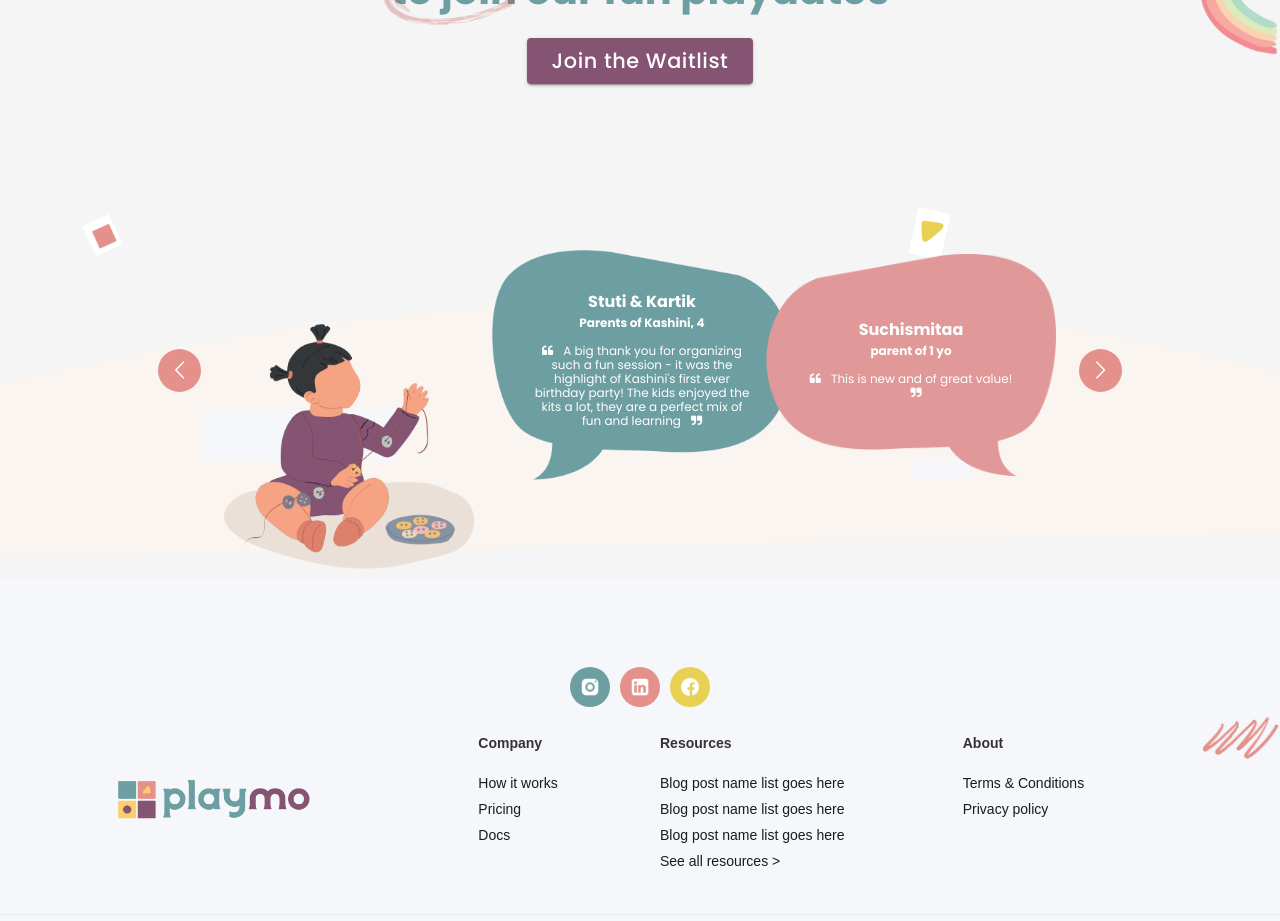
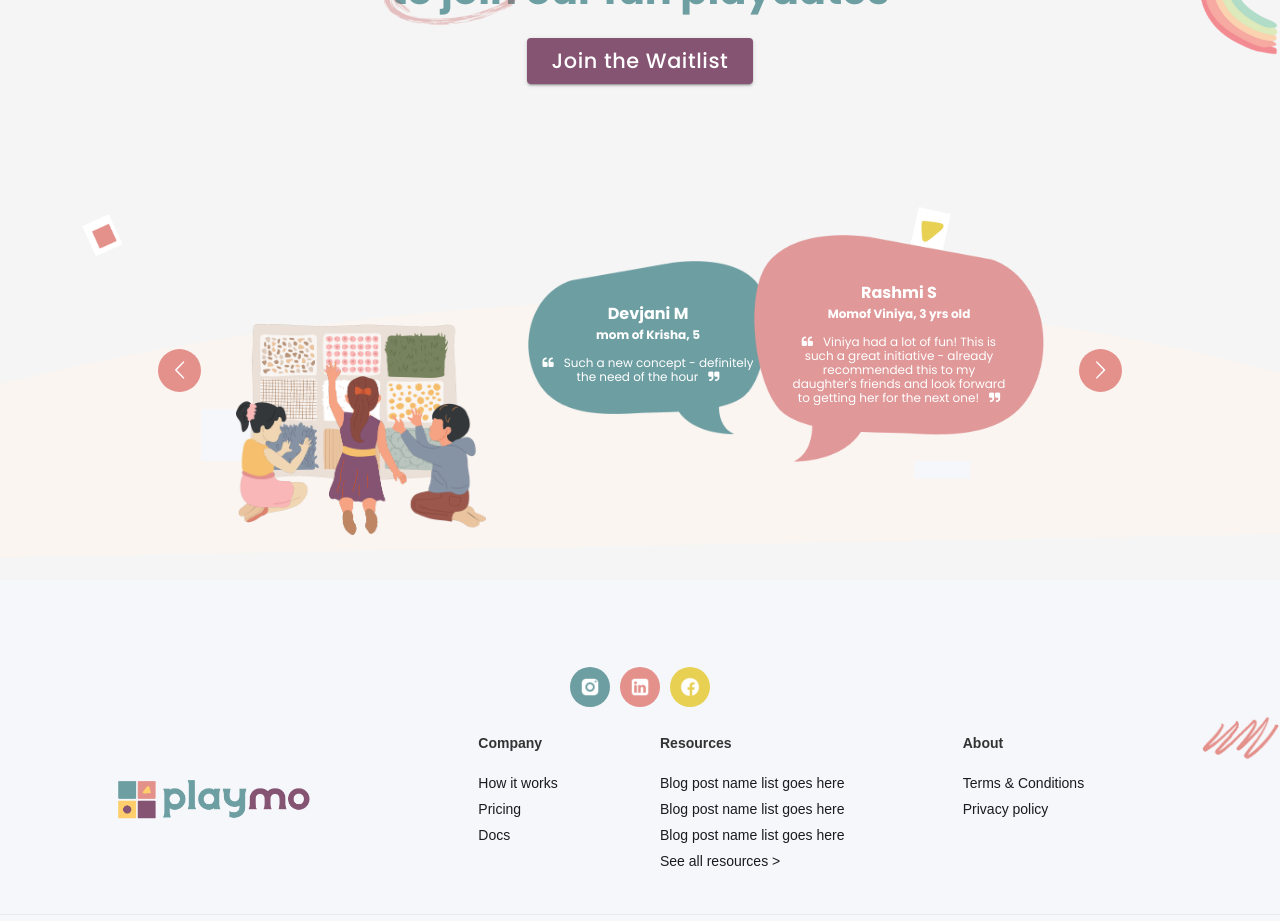
Before and after one commit to ahimendradangi130392/playmo, a React (Create React App) app: page / in a window 1280 px wide. Shown: the part 3280-4201 px from the top of the page. Built offline with nearby package versions, Linux system fonts and the light colour scheme.

Commit message:
slider auto play

```diff
--- a/src/pages/carousel.js
+++ b/src/pages/carousel.js
@@ -33,7 +33,7 @@ const  CarouselSlider=()=>{
     return(
     <Carousel responsive={responsive}
     autoPlaySpeed={3000}
-    autoPlay={false}
+    autoPlay={true}
     infinite={true}
     >
         <div>
```
